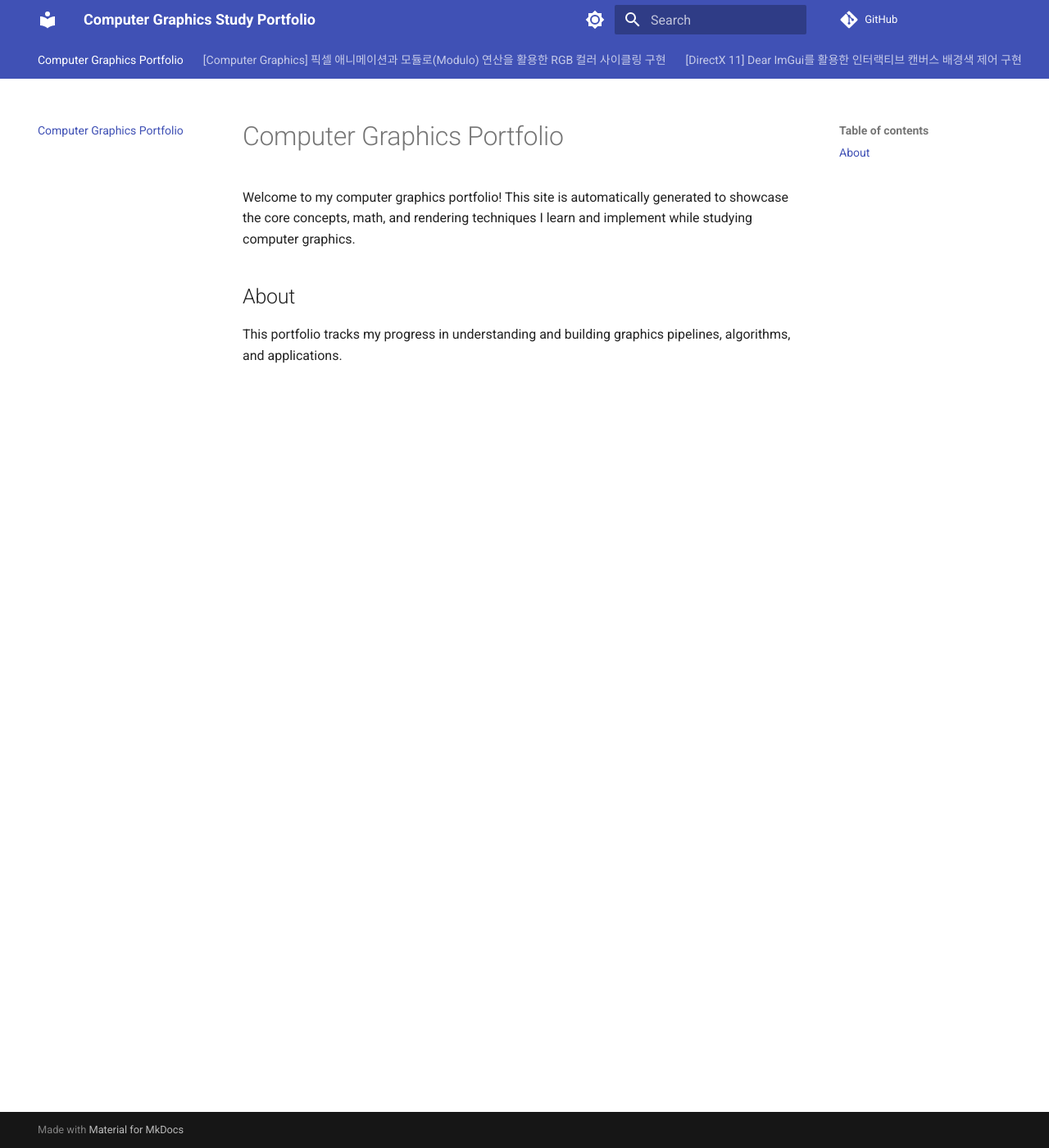
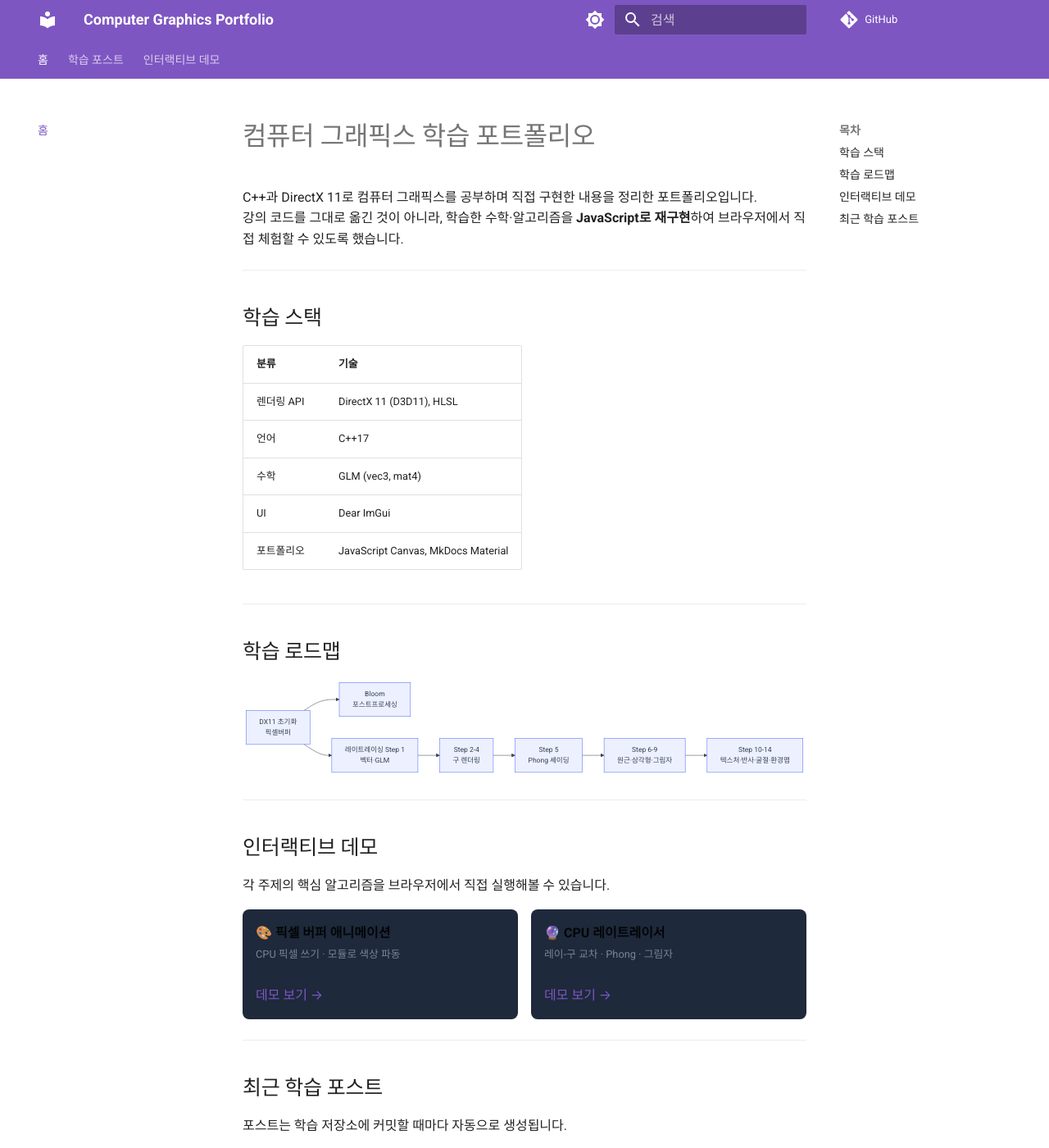
Before and after one commit to leeyunhome/computer_graphics_part1, an MkDocs documentation site: the page built from docs/index.md, in a window 1280 px wide and 1400 px high. Shown: the whole window at 82% size. Built offline with MkDocs 1.6.1 and Material for MkDocs 9.7.7, drawn with Linux system fonts in a browser that asks for light colours; comment, search, counter and statistics services are not loaded.

Commit message:
Redesign portfolio: add interactive JS demos, fix 404, restructure docs
- Add Canvas pixel animation demo and CPU raytracer demo (JS)
- Move posts to docs/posts/, add docs/demos/ structure
- Fix mkdocs.yml: use arithmatex, add pymdown-extensions to CI
- Update portfolio_generator.py: posts/ subdir, JS demo generation via Gemini
- Add CLAUDE.md and CLAUDE.ko.md

Co-Authored-By: Claude Sonnet 4.6 <noreply@anthropic.com>

````diff
--- a/docs/index.md
+++ b/docs/index.md
@@ -1,6 +1,58 @@
-# Computer Graphics Portfolio
+# 컴퓨터 그래픽스 학습 포트폴리오
 
-Welcome to my computer graphics portfolio! This site is automatically generated to showcase the core concepts, math, and rendering techniques I learn and implement while studying computer graphics.
+C++과 DirectX 11로 컴퓨터 그래픽스를 공부하며 직접 구현한 내용을 정리한 포트폴리오입니다.
+강의 코드를 그대로 옮긴 것이 아니라, 학습한 수학·알고리즘을 **JavaScript로 재구현**하여 브라우저에서 직접 체험할 수 있도록 했습니다.
 
-## About
-This portfolio tracks my progress in understanding and building graphics pipelines, algorithms, and applications.
+---
+
+## 학습 스택
+
+| 분류 | 기술 |
+|------|------|
+| 렌더링 API | DirectX 11 (D3D11), HLSL |
+| 언어 | C++17 |
+| 수학 | GLM (vec3, mat4) |
+| UI | Dear ImGui |
+| 포트폴리오 | JavaScript Canvas, MkDocs Material |
+
+---
+
+## 학습 로드맵
+
+```mermaid
+graph LR
+  A[DX11 초기화<br/>픽셀버퍼] --> B[Bloom<br/>포스트프로세싱]
+  A --> C[레이트레이싱 Step 1<br/>벡터·GLM]
+  C --> D[Step 2-4<br/>구 렌더링]
+  D --> E[Step 5<br/>Phong 셰이딩]
+  E --> F[Step 6-9<br/>원근·삼각형·그림자]
+  F --> G[Step 10-14<br/>텍스처·반사·굴절·환경맵]
+```
+
+---
+
+## 인터랙티브 데모
+
+각 주제의 핵심 알고리즘을 브라우저에서 직접 실행해볼 수 있습니다.
+
+<div style="display:flex; gap:16px; flex-wrap:wrap; margin-top:8px;">
+
+<div style="flex:1; min-width:200px; background:#1e293b; border-radius:8px; padding:16px;">
+<strong>🎨 픽셀 버퍼 애니메이션</strong><br>
+<small style="color:#94a3b8">CPU 픽셀 쓰기 · 모듈로 색상 파동</small><br><br>
+<a href="demos/index.md#픽셀-버퍼-애니메이션">데모 보기 →</a>
+</div>
+
+<div style="flex:1; min-width:200px; background:#1e293b; border-radius:8px; padding:16px;">
+<strong>🔮 CPU 레이트레이서</strong><br>
+<small style="color:#94a3b8">레이-구 교차 · Phong · 그림자</small><br><br>
+<a href="demos/index.md#cpu-레이트레이서--phong-셰이딩--그림자">데모 보기 →</a>
+</div>
+
+</div>
+
+---
+
+## 최근 학습 포스트
+
+포스트는 학습 저장소에 커밋할 때마다 자동으로 생성됩니다.
--- a/mkdocs.yml
+++ b/mkdocs.yml
@@ -1,32 +1,35 @@
-site_name: Computer Graphics Study Portfolio
-site_description: Portfolio of my computer graphics studies and implementations.
+site_name: Computer Graphics Portfolio
+site_description: 컴퓨터 그래픽스 학습 포트폴리오 - DirectX 11, 레이트레이싱, HLSL
 site_url: https://leeyunhome.github.io/computer_graphics_part1/
 repo_url: https://github.com/leeyunhome/computer_graphics_part1
 
 theme:
   name: material
+  language: ko
   features:
     - navigation.tabs
     - navigation.top
+    - navigation.sections
+    - content.code.copy
   palette:
     - media: "(prefers-color-scheme: light)"
       scheme: default
-      primary: indigo
+      primary: deep purple
       accent: indigo
       toggle:
         icon: material/brightness-7
-        name: Switch to dark mode
+        name: 다크 모드
     - media: "(prefers-color-scheme: dark)"
       scheme: slate
-      primary: indigo
+      primary: deep purple
       accent: indigo
       toggle:
         icon: material/brightness-4
-        name: Switch to light mode
+        name: 라이트 모드
 
 markdown_extensions:
-  - pymdownx.math:
-      enable_dollar_math: true
+  - pymdownx.arithmatex:
+      generic: true
   - pymdownx.highlight:
       anchor_linenums: true
   - pymdownx.inlinehilite
@@ -36,3 +39,15 @@ markdown_extensions:
         - name: mermaid
           class: mermaid
           format: !!python/name:pymdownx.superfences.fence_code_format
+  - admonition
+  - pymdownx.details
+  - attr_list
+  - md_in_html
+
+extra_javascript:
+  - https://cdn.jsdelivr.net/npm/mathjax@3/es5/tex-mml-chtml.js
+
+nav:
+  - 홈: index.md
+  - 학습 포스트: posts/index.md
+  - 인터랙티브 데모: demos/index.md
````
Also changed, not shown: CLAUDE.ko.md (added, +83 -0 lines), CLAUDE.md (added, +83 -0 lines), docs/demos/index.md (added, +30 -0 lines), docs/demos/pixel-animation/index.html (added, +93 -0 lines), docs/demos/raytracer/index.html (added, +196 -0 lines), docs/posts/index.md (added, +5 -0 lines), docs/posts/2026-06-09-computer-graphics-픽셀-애니메이션과-모듈로modulo-연산을-활용한-rgb-컬러-사이클링-구현.md (renamed from docs/2026-06-09-computer-graphics-픽셀-애니메이션과-모듈로modulo-연산을-활용한-rgb-컬러-사이클링-구현.md), docs/posts/2026-06-09-directx-11-dear-imgui를-활용한-인터랙티브-캔버스-배경색-제어-구현.md (renamed from docs/2026-06-09-directx-11-dear-imgui를-활용한-인터랙티브-캔버스-배경색-제어-구현.md), docs/posts/2026-06-09-directx-11-픽셀-버퍼-애니메이션-모듈로modulo-연산을-활용한-rgb-순환-렌더링.md (renamed from docs/2026-06-09-directx-11-픽셀-버퍼-애니메이션-모듈로modulo-연산을-활용한-rgb-순환-렌더링.md), docs/posts/2026-06-09-컴퓨터-그래픽스-스터디-픽셀-단위-애니메이션-및-rgba-색상-제어-구현.md (renamed from docs/2026-06-09-컴퓨터-그래픽스-스터디-픽셀-단위-애니메이션-및-rgba-색상-제어-구현.md), 3 other files.
